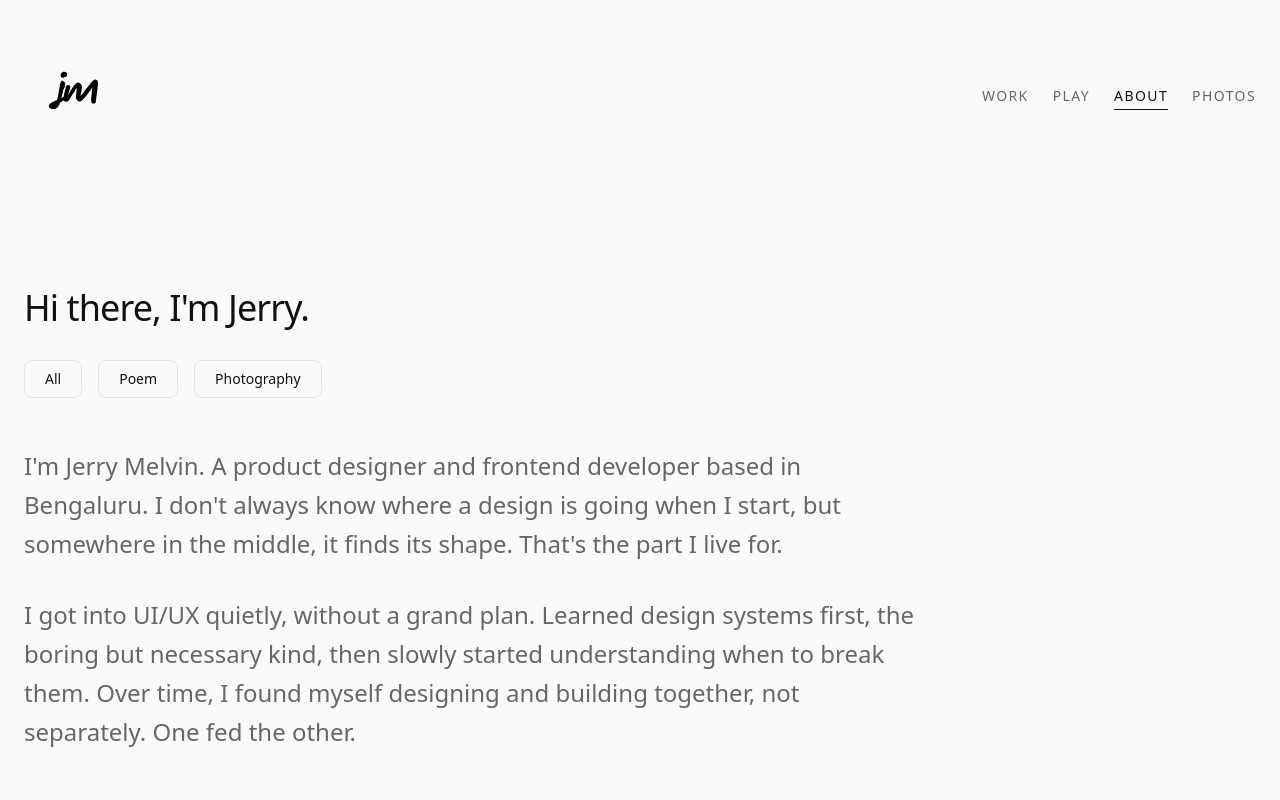
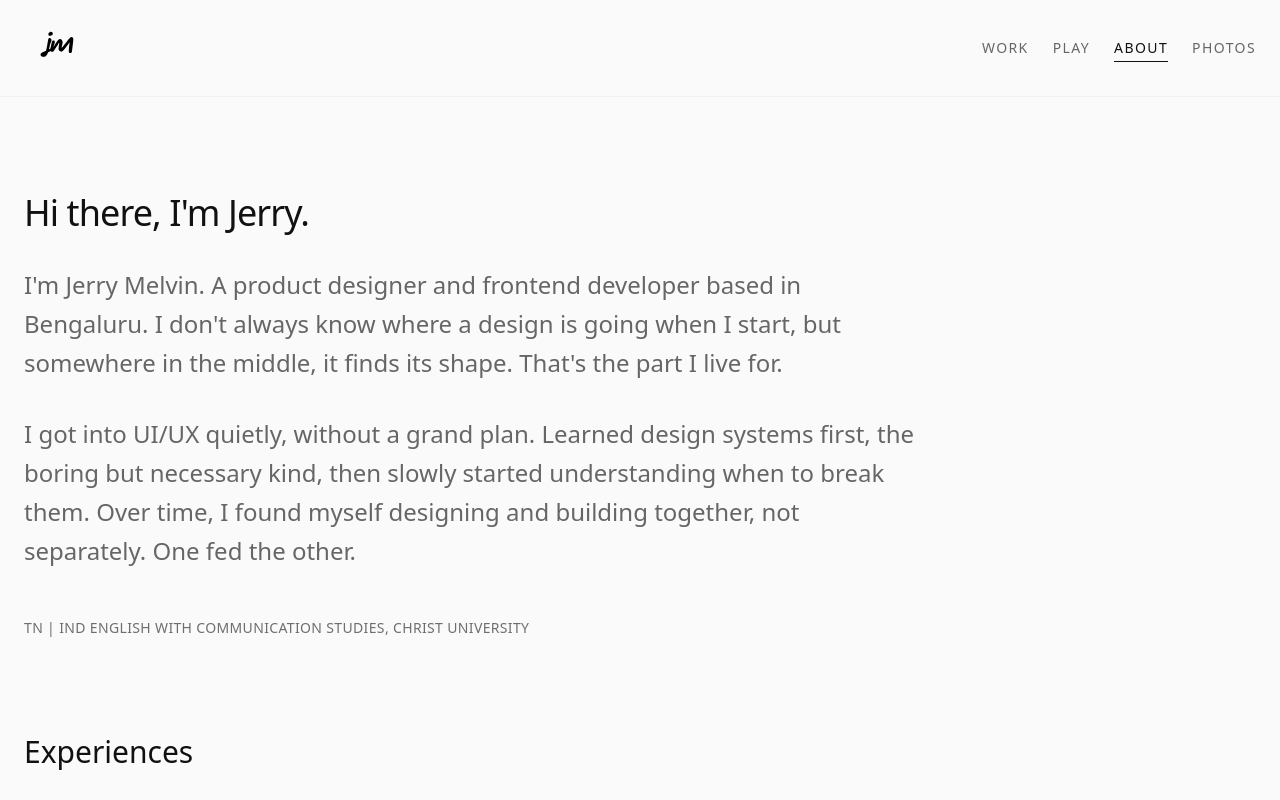
Before and after one commit to jerrymelvinj/portfolio-v3, a Next.js app: page /about in a window 1280 px wide. Shown: the top 800 px of the page. Built offline with nearby package versions, Linux system fonts and the light colour scheme.

Commit message:
header height

```diff
--- a/src/app/about/page.tsx
+++ b/src/app/about/page.tsx
@@ -5,14 +5,6 @@ export default function About() {
     <main className="w-full max-w-7xl mx-auto px-6 py-12">
       <section className="max-w-4xl mb-24 mt-12">
         <h1 className="text-4xl font-medium tracking-tight mb-8">{portfolioData.about.title}</h1>
-
-        <div className="flex gap-4 mb-12">
-          {portfolioData.about.tags.map(tag => (
-            <button key={tag} className="px-5 py-2 border border-border rounded-lg text-sm hover:border-foreground transition-colors">
-              {tag}
-            </button>
-          ))}
-        </div>
 
         <div className="text-xl md:text-2xl leading-relaxed text-muted space-y-8 font-light">
           <p>{portfolioData.about.bio1}</p>
@@ -41,7 +33,7 @@ export default function About() {
         <div className="grid grid-cols-1 sm:grid-cols-2 lg:grid-cols-3 gap-6">
           {portfolioData.about.communities.map((community) => (
             <div key={community.id} className="aspect-[4/3] rounded-2xl overflow-hidden bg-muted/10 group cursor-pointer">
-               <img src={community.image} alt="Community" className="w-full h-full object-cover group-hover:scale-105 transition-transform duration-700" />
+              <img src={community.image} alt="Community" className="w-full h-full object-cover group-hover:scale-105 transition-transform duration-700" />
             </div>
           ))}
         </div>
--- a/src/app/page.tsx
+++ b/src/app/page.tsx
@@ -3,8 +3,8 @@ import Link from "next/link";
 
 export default function Home() {
   return (
-    <main className="w-full max-w-7xl mx-auto px-6 py-12">
-      <section className="mb-24 max-w-2xl mt-12">
+    <main className="w-full max-w-7xl mx-auto px-6 py-8 md:py-12">
+      <section className="mb-20 max-w-2xl mt-4 md:mt-8">
         <h1 className="text-5xl md:text-6xl font-medium tracking-tight mb-6">{portfolioData.home.title}</h1>
         <p className="text-xl text-muted leading-relaxed">{portfolioData.home.subtitle}</p>
       </section>
--- a/src/components/Header.tsx
+++ b/src/components/Header.tsx
@@ -8,11 +8,12 @@ export default function Header() {
   const pathname = usePathname();
 
   return (
-    <header className="w-full max-w-7xl mx-auto px-6 py-12 flex justify-between items-center">
+    <header className="sticky top-0 z-50 w-full bg-background/80 backdrop-blur-md border-b border-border/50 transition-all duration-300">
+      <div className="w-full max-w-7xl mx-auto px-6 py-3 md:py-4 flex flex-col md:flex-row justify-between items-center gap-4 md:gap-0">
         <Link href="/" className="flex items-center">
-        <img src="/Logo.svg" alt={portfolioData.home.title} className="h-24 w-auto" />
+          <img src="/Logo.svg" alt={portfolioData.home.title} className="h-12 md:h-16 w-auto" />
         </Link>
-      <nav className="flex gap-6 text-sm uppercase tracking-widest text-muted">
+        <nav className="flex flex-wrap justify-center gap-4 md:gap-6 text-sm uppercase tracking-widest text-muted">
           {portfolioData.nav.map((item) => {
             const isActive = pathname === item.path;
             return (
@@ -32,6 +33,7 @@ export default function Header() {
             );
           })}
         </nav>
+      </div>
     </header>
   );
 }
```
Lines whose indentation alone changed are shown as unchanged.
